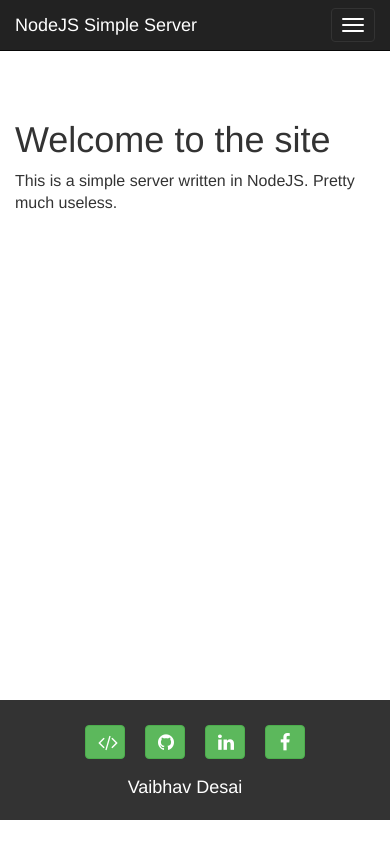
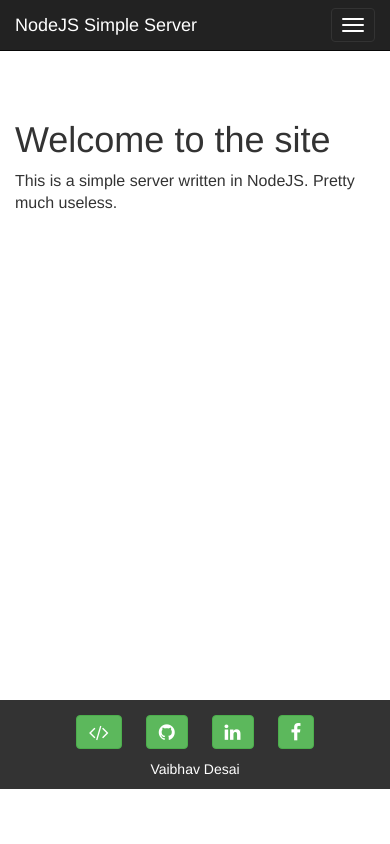
Before and after one commit to NodeJS-Projects/njs-simple-server-app, a website: page home.html in a window 390 px wide. Drawn offline with Linux system fonts and the light colour scheme.

Commit message:
footer fix

```diff
--- a/home.html
+++ b/home.html
@@ -2,7 +2,7 @@
 <html lang="en">
 
 <head>
-    <title>Home - NodeJS Simple Server</title>
+    <title>Home - NodeJS Simple Server App</title>
     <link href="public/css/bootstrap.css" rel="stylesheet">
     <link href="public/css/style.css" rel="stylesheet">
     <link href="public/css/footer.css" rel="stylesheet">
@@ -39,18 +39,22 @@
     </section>
 
     <footer>
-        <div class="row">
-            <div class="col-lg-6 col-md-12 col-sm-12 col-xs-12">
-                <ul>
-                    <li><a class="btn btn-success links" target="_blank" href="https://github.com/vaibhavdesai-nodejs-projects/njs-simple-server-app"><i class="fa fa-code fa-lg"></i><span class="social-links"> Code</span></a></li>
-                    <li><a class="btn btn-success links" target="_blank" href="https://github.com/vaibhavdesai137"><i class="fa fa-github fa-lg"></i><span class="social-links"> GitHub</span></a></li>
-                    <li><a class="btn btn-success links" target="_blank" href="https://www.linkedin.com/in/vaibhav-desai-a864aa15"><i class="fa fa-linkedin fa-lg"></i><span class="social-links"> LinkedIn</span></a></li>
-                    <li><a class="btn btn-success links" target="_blank" href="https://www.facebook.com/vaibhav.desai.165033"><i class="fa fa-facebook fa-lg"></i><span class="social-links"> Facebook</span></a></li>
-                </ul>
-            </div>
-            <div class="col-lg-6 col-md-12 col-sm-12 col-xs-12">
-                <p>Vaibhav Desai</p>
-            </div>
+        <div class="col-md-12">
+            <a title="Source code for this website" target="_blank" href="https://github.com/vaibhavdesai137-nodejs-projects/njs-simple-server-app" class="btn btn-success">
+                <i class="fa fa-code fa-lg"></i>
+            </a>
+            <a title="My GitHub" target="_blank" href="https://github.com/vaibhavdesai137" class="btn btn-success">
+                <i class="fa fa-github fa-lg"></i>
+            </a>
+            <a title="My LinkedIn" target="_blank" href="https://www.linkedin.com/in/vaibhav-desai-a864aa15" class="btn btn-success">
+                <i class="fa fa-linkedin fa-lg"></i>
+            </a>
+            <a title="My Facebook" target="_blank" href="https://www.facebook.com/vaibhav.desai.165033" class="btn btn-success">
+                <i class="fa fa-facebook fa-lg"></i>
+            </a>
+        </div>
+        <div class="col-md-12">
+            <p>Vaibhav Desai</p>
         </div>
     </footer>
 
--- a/public/css/footer.css
+++ b/public/css/footer.css
@@ -1,82 +1,20 @@
-
 footer {
     background: #333;
     color: white;
-    padding: 10px;
-    height: 80px;
+    text-align: center;
     overflow: hidden;
 }
 
-footer div {
-    height: 60px;
-    position: relative;
-}
-
-footer ul {
-    padding-left: 20px;
-}
-
-footer li {
-    list-style: none;
-    float: left;
-    padding-right: 20px;
-    position: relative;
-    height: 60px;
-    margin-top: 15px;
-}
-
 footer a {
+    margin: 15px 10px 15px 10px;
     color: white;
 }
 
 footer a:hover {
-    color: yellow !important
+    background-color: yellow !important;
+    color: #555 !important;
 }
 
 footer p {
-    font-size: 16px;
-    text-align: right;
-    padding-top: 20px;
-    padding-bottom: 20px;
-    margin-right: 20px;
+    margin: 10px;
 }
-
-footer i {
-    font-size: 30px;
-    vertical-align: middle;
-}
-
-footer .links {
-    min-width: 140px;
-    max-width: 140px;
-}
-
-/* For all other sizes except desktop */
-@media (max-width: 1199px) {
-
-    footer {
-        height: 120px;
-        text-align: center;
-    }
-
-    .social-links {
-        display: none;
-    }
-
-    footer ul {
-        display: inline-block;
-        text-align: center;
-    }
-
-    footer .links {
-        min-width: 40px;
-        max-width: 40px;
-    }
-
-    footer p {
-        font-size: 18px;
-        text-align: center;
-        padding-top: 5px;
-    }
-
-}
```
Also changed, not shown: about.html (+17 -13 lines).
